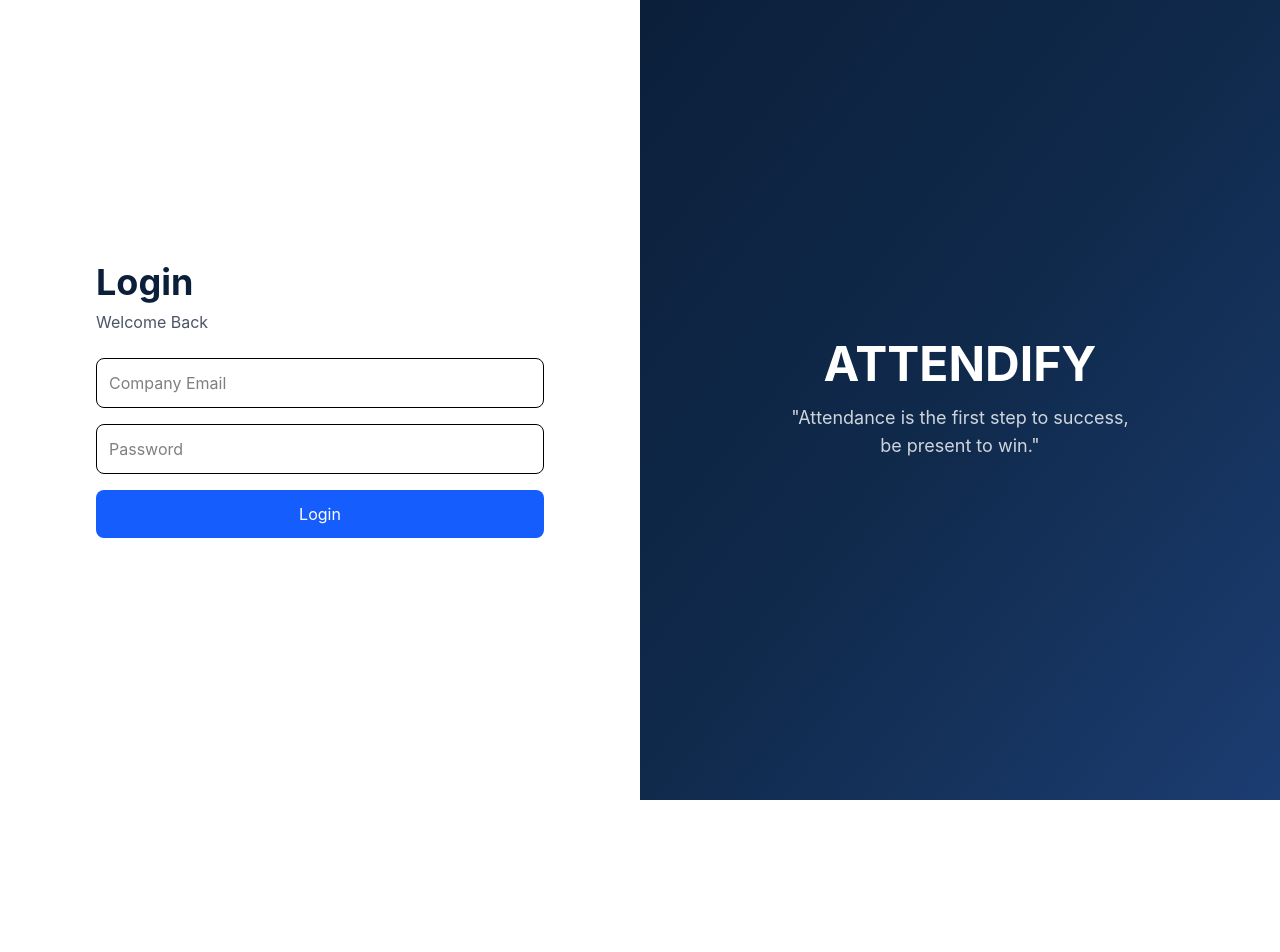
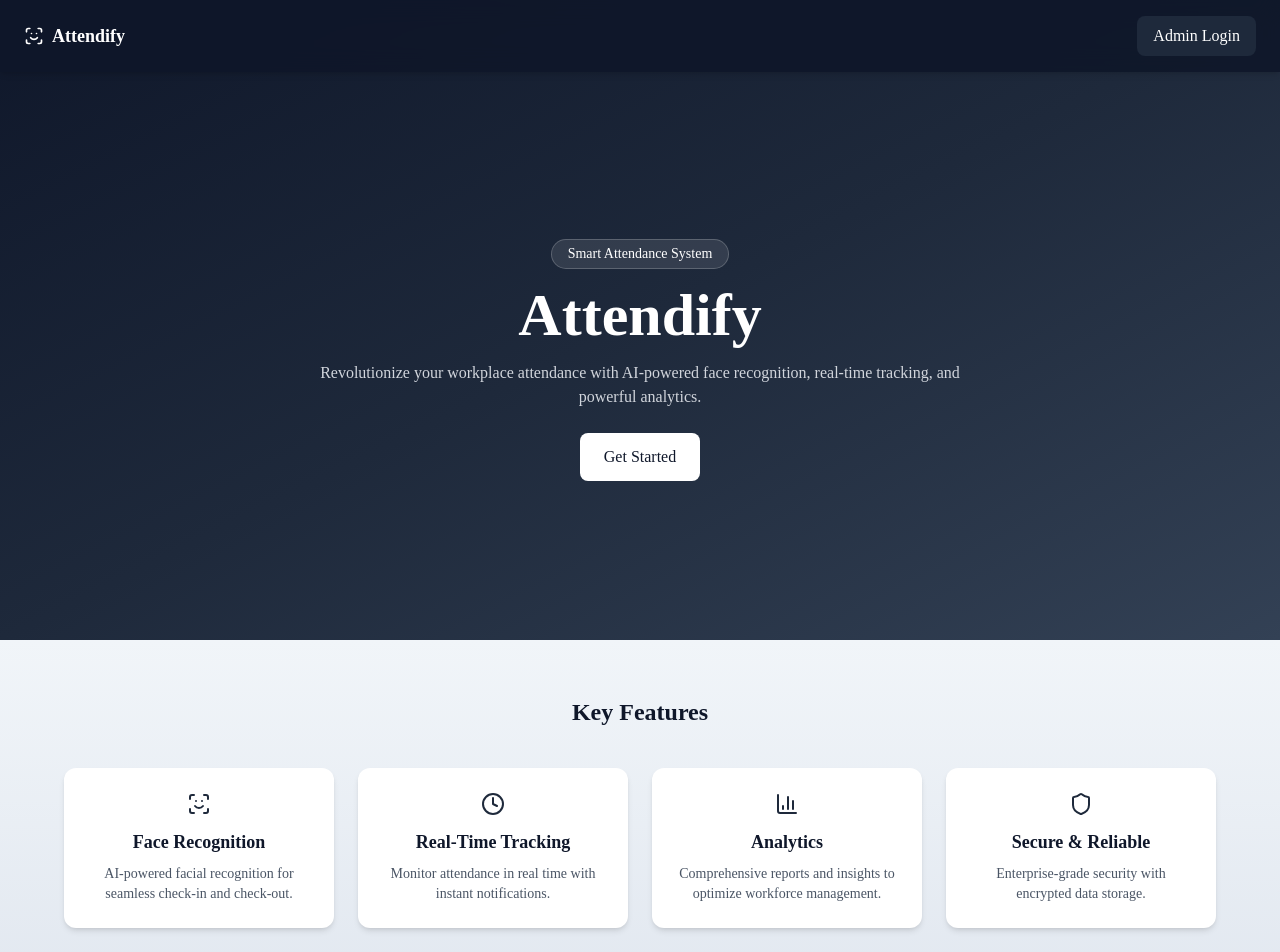
Before and after one commit to paulsimran654-glitch/smart-attendance-frontend, a React app: page / in a window 1280 px wide. Before the commit this address led to /login. Shown: the top 952 px of the page. Before the commit the page ends 800 px from the top, so only its background shows below. Built offline with nearby package versions, Linux system fonts and the light colour scheme; no server answers; the HTML template or start-up script is replaced by a standard one.

Commit message:
added Landing page and  Forgot password

```diff
--- a/src/App.jsx
+++ b/src/App.jsx
@@ -1,8 +1,10 @@
-import { BrowserRouter, Routes, Route, Navigate } from "react-router-dom";
+import { BrowserRouter, Routes, Route } from "react-router-dom";
 import { AuthProvider } from "./context/AuthContext";
 
 import ProtectedRoute from "./components/ProtectedRoute";
 
+// Pages
+import LandingPage from "./pages/LandingPage";
 import Login from "./pages/Login";
 import Dashboard from "./pages/Dashboard";
 import Employees from "./pages/Employees";
@@ -10,7 +12,9 @@ import QRDisplay from "./pages/QRDisplay";
 import ScanQR from "./pages/ScanQR";
 import History from "./pages/History";
 import Attendance from "./pages/Attendance";
+import ForgotPassword from "./pages/ForgotPassword";
 
+// Layouts
 import AdminLayout from "./layouts/AdminLayout";
 import EmployeeLayout from "./layouts/EmployeeLayout";
 
@@ -20,14 +24,17 @@ function App() {
       <BrowserRouter>
         <Routes>
 
-          {/* Public Route */}
+          {/* 🌐 LANDING PAGE (NEW DEFAULT) */}
+          <Route path="/" element={<LandingPage />} />
+
+          {/* Public Routes */}
           <Route path="/login" element={<Login />} />
+          <Route path="/forgot-password" element={<ForgotPassword />} />
 
-          {/* QR Display Screen */}
+          {/* QR Display */}
           <Route path="/qr-display" element={<QRDisplay />} />
 
           {/* ================= ADMIN ROUTES ================= */}
-
           <Route
             path="/admin"
             element={
@@ -42,7 +49,6 @@ function App() {
           </Route>
 
           {/* ================= EMPLOYEE ROUTES ================= */}
-
           <Route
             path="/employee"
             element={
@@ -56,8 +62,8 @@ function App() {
             <Route path="history" element={<History />} />
           </Route>
 
-          {/* Default Redirect */}
-          <Route path="/" element={<Navigate to="/login" />} />
+          {/* OPTIONAL: fallback (if wrong URL entered) */}
+          <Route path="*" element={<LandingPage />} />
 
         </Routes>
       </BrowserRouter>
--- a/src/components/EmployeeModal.jsx
+++ b/src/components/EmployeeModal.jsx
@@ -73,7 +73,7 @@ const EmployeeModal = ({ isOpen, onClose, onSubmit, editingEmployee }) => {
   return (
     <div className="fixed inset-0 bg-black/30 flex items-center justify-center z-50">
 
-      <div className="bg-white w-[400px] rounded-xl shadow-lg p-6">
+      <div className="bg-white width:400px rounded-xl shadow-lg p-6">
 
         <h2 className="text-lg font-semibold mb-4">
           {editingEmployee ? "Edit Employee" : "Add Employee"}
--- /dev/null
+++ b/src/pages/ForgotPassword.jsx
@@ -0,0 +1,170 @@
+import { useState } from "react";
+import axios from "axios";
+import { useNavigate } from "react-router-dom";
+
+export default function ForgotPassword() {
+
+  const navigate = useNavigate();
+
+  const [step, setStep] = useState(1);
+  const [email, setEmail] = useState("");
+  const [otp, setOtp] = useState("");
+  const [newPassword, setNewPassword] = useState("");
+
+  const [msg, setMsg] = useState("");
+  const [error, setError] = useState("");
+  const [loading, setLoading] = useState(false);
+
+  // ================= SEND OTP =================
+  const sendOtp = async () => {
+
+    setMsg("");
+    setError("");
+
+    if (!email) {
+      setError("Enter email");
+      return;
+    }
+
+    // ✅ DOMAIN CHECK (same as login)
+    if (
+      !email.endsWith("@webcraft.com") &&
+      !email.endsWith("@attendify.com")
+    ) {
+      setError("Use company email only");
+      return;
+    }
+
+    try {
+      setLoading(true);
+
+      const res = await axios.post(
+        "http://localhost:5000/api/auth/send-otp",
+        { email }
+      );
+
+      setMsg(res.data.message);
+      setStep(2);
+
+    } catch (err) {
+      setError(err.response?.data?.message || "Error");
+    } finally {
+      setLoading(false);
+    }
+  };
+
+  // ================= RESET PASSWORD =================
+  const resetPassword = async () => {
+
+    setMsg("");
+    setError("");
+
+    if (!otp || !newPassword) {
+      setError("All fields required");
+      return;
+    }
+
+    try {
+      setLoading(true);
+
+      const res = await axios.post(
+        "http://localhost:5000/api/auth/reset-password",
+        {
+          email,
+          otp,
+          newPassword
+        }
+      );
+
+      setMsg(res.data.message);
+
+      // ✅ Redirect after success
+      setTimeout(() => {
+        navigate("/login");
+      }, 1500);
+
+    } catch (err) {
+      setError(err.response?.data?.message || "Error");
+    } finally {
+      setLoading(false);
+    }
+  };
+
+  return (
+    <div className="min-h-screen flex items-center justify-center bg-gray-100">
+
+      <div className="bg-white p-6 rounded-xl shadow w-96 space-y-4">
+
+        <h2 className="text-xl font-bold text-center">
+          Forgot Password
+        </h2>
+
+        {/* STEP 1 */}
+        {step === 1 && (
+          <>
+            <input
+              type="email"
+              placeholder="Enter company email"
+              value={email}
+              onChange={(e) => setEmail(e.target.value)}
+              className="w-full border p-2 rounded"
+            />
+
+            <button
+              onClick={sendOtp}
+              disabled={loading}
+              className="w-full bg-blue-600 text-white p-2 rounded"
+            >
+              {loading ? "Sending..." : "Send OTP"}
+            </button>
+          </>
+        )}
+
+        {/* STEP 2 */}
+        {step === 2 && (
+          <>
+            <input
+              type="text"
+              placeholder="Enter OTP"
+              value={otp}
+              onChange={(e) => setOtp(e.target.value)}
+              className="w-full border p-2 rounded"
+            />
+
+            <input
+              type="password"
+              placeholder="New Password"
+              value={newPassword}
+              onChange={(e) => setNewPassword(e.target.value)}
+              className="w-full border p-2 rounded"
+            />
+
+            <button
+              onClick={resetPassword}
+              disabled={loading}
+              className="w-full bg-green-600 text-white p-2 rounded"
+            >
+              {loading ? "Updating..." : "Reset Password"}
+            </button>
+          </>
+        )}
+
+        {/* SUCCESS */}
+        {msg && (
+          <p className="text-sm text-green-600 text-center">
+            {msg}
+          </p>
+        )}
+
+        {/* ERROR */}
+        {error && (
+          <p className="text-sm text-red-500 text-center">
+            {error}
+          </p>
+        )}
+
+      </div>
+
+    </div>
+  );
+}
--- /dev/null
+++ b/src/pages/LandingPage.jsx
@@ -0,0 +1,122 @@
+import React from "react";
+import { Shield, BarChart3, Clock, ScanFace } from "lucide-react";
+import { useNavigate } from "react-router-dom";
+
+const Navbar = () => {
+  const navigate = useNavigate();
+
+  return (
+    <div className="fixed top-0 left-0 w-full bg-[#0f172a]/90 backdrop-blur-md shadow-md z-50">
+      <div className="max-w-7xl mx-auto flex justify-between items-center px-6 py-4">
+        <div className="flex items-center gap-2 text-white font-bold text-lg">
+          <ScanFace size={20} />
+          Attendify
+        </div>
+
+        <button
+          onClick={() => navigate("/login")}
+          className="bg-[#1e293b] text-white px-4 py-2 rounded-lg hover:bg-[#334155] transition"
+        >
+          Admin Login
+        </button>
+      </div>
+    </div>
+  );
+};
+
+const Hero = () => {
+  const navigate = useNavigate();
+
+  return (
+    <div className="min-h-[80vh] flex flex-col justify-center items-center text-center text-white px-4 bg-gradient-to-br from-[#0f172a] via-[#1e293b] to-[#334155]">
+      <div className="mt-20">
+        <div className="inline-block mb-4 px-4 py-1 text-sm bg-white/10 rounded-full border border-white/20">
+          Smart Attendance System
+        </div>
+
+        <h1 className="text-5xl md:text-6xl font-bold mb-4">
+          Attendify
+        </h1>
+
+        <p className="max-w-2xl mx-auto text-gray-300 mb-6">
+          Revolutionize your workplace attendance with AI-powered face recognition,
+          real-time tracking, and powerful analytics.
+        </p>
+
+        <button
+          onClick={() => navigate("/login")}
+          className="bg-white text-[#0f172a] px-6 py-3 rounded-lg font-medium hover:bg-gray-200 transition"
+        >
+          Get Started
+        </button>
+      </div>
+    </div>
+  );
+};
+
+const FeatureCard = ({ icon, title, desc }) => {
+  return (
+    <div className="bg-white rounded-xl p-6 shadow-md hover:shadow-lg transition text-center">
+      <div className="flex justify-center mb-3 text-[#1e293b]">
+        {icon}
+      </div>
+      <h3 className="font-semibold text-lg mb-2 text-[#0f172a]">{title}</h3>
+      <p className="text-gray-600 text-sm">{desc}</p>
+    </div>
+  );
+};
+
+const Features = () => {
+  return (
+    <div className="py-14 bg-gradient-to-b from-[#f1f5f9] to-[#e2e8f0] px-6">
+      <h2 className="text-center text-2xl font-bold mb-10 text-[#0f172a]">
+        Key Features
+      </h2>
+
+      <div className="max-w-6xl mx-auto grid md:grid-cols-4 gap-6">
+        <FeatureCard
+          icon={<ScanFace />}
+          title="Face Recognition"
+          desc="AI-powered facial recognition for seamless check-in and check-out."
+        />
+
+        <FeatureCard
+          icon={<Clock />}
+          title="Real-Time Tracking"
+          desc="Monitor attendance in real time with instant notifications."
+        />
+
+        <FeatureCard
+          icon={<BarChart3 />}
+          title="Analytics"
+          desc="Comprehensive reports and insights to optimize workforce management."
+        />
+
+        <FeatureCard
+          icon={<Shield />}
+          title="Secure & Reliable"
+          desc="Enterprise-grade security with encrypted data storage."
+        />
+      </div>
+    </div>
+  );
+};
+
+const Footer = () => {
+  return (
+    <div className="bg-white py-4 text-center text-sm text-gray-500">
+      © 2026 Attendify. All rights reserved.
+    </div>
+  );
+};
+
+export default function LandingPage() {
+  return (
+    <div className="font-[Poppins]">
+      <Navbar />
+      <Hero />
+      <Features />
+      <Footer />
+    </div>
+  );
+}
--- a/src/pages/Login.jsx
+++ b/src/pages/Login.jsx
@@ -20,6 +20,15 @@ export default function Login() {
       return;
     }
 
+    // ✅ UPDATED DOMAIN VALIDATION
+    if (
+      !email.endsWith("@webcraft.com") &&
+      !email.endsWith("@attendify.com")
+    ) {
+      setError("Use company email (@webcraft.com or @attendify.com)");
+      return;
+    }
+
     setLoading(true);
 
     const result = await login(email, password);
@@ -30,7 +39,6 @@ export default function Login() {
       return;
     }
 
-    // ROLE BASED REDIRECT
     if (result.user.role === "admin") {
       navigate("/admin/dashboard");
     } else {
@@ -41,7 +49,6 @@ export default function Login() {
   return (
     <div className="min-h-screen flex">
 
-      {/* LEFT SIDE */}
       <div className="w-1/2 flex items-center justify-center bg-white p-10">
 
         <div className="w-full max-w-md">
@@ -72,6 +79,17 @@ export default function Login() {
               className="w-full border rounded-lg p-3 focus:ring-2 focus:ring-blue-500"
             />
 
+            {/* ✅ ADDED FORGOT PASSWORD LINK (ONLY ADDITION) */}
+            <div className="text-right">
+              <button
+                type="button"
+                onClick={() => navigate("/forgot-password")}
+                className="text-sm text-blue-600 hover:underline"
+              >
+                Forgot Password?
+              </button>
+            </div>
+
             {error && (
               <p className="text-red-500 text-sm">
                 {error}
@@ -91,8 +109,7 @@ export default function Login() {
         </div>
       </div>
 
-      {/* RIGHT SIDE */}
-      <div className="w-1/2 bg-gradient-to-br from-[#0B1F3A] via-[#102A4C] to-[#1C3D72] text-white flex items-center justify-center">
+      <div className="w-1/2 bg-linear-to-br from-[#0B1F3A] via-[#102A4C] to-[#1C3D72] text-white flex items-center justify-center">
 
         <div className="text-center px-10">
 
```
